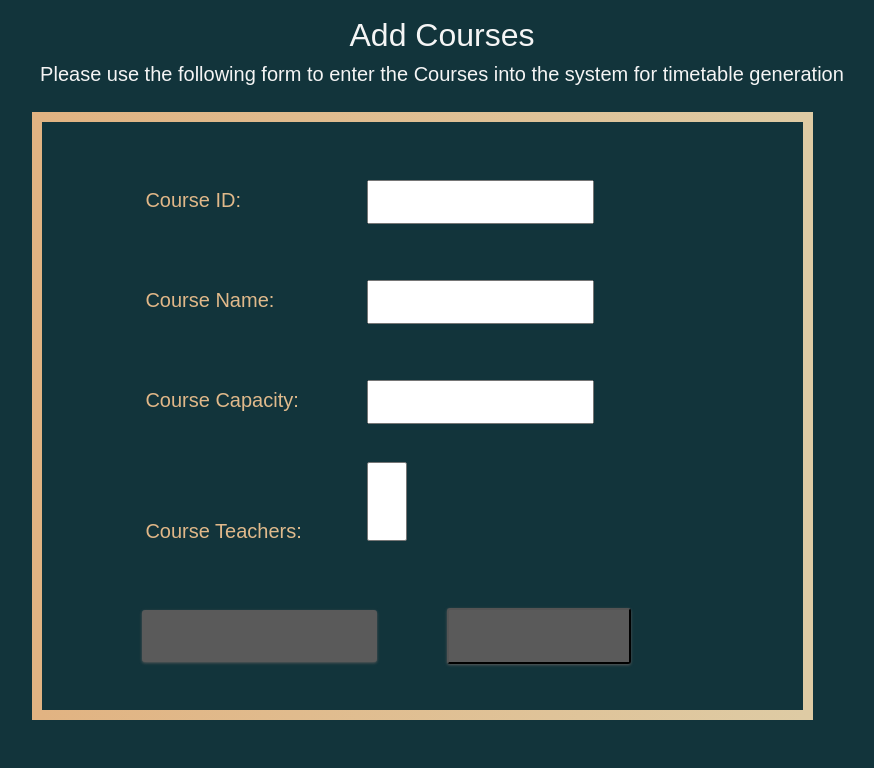
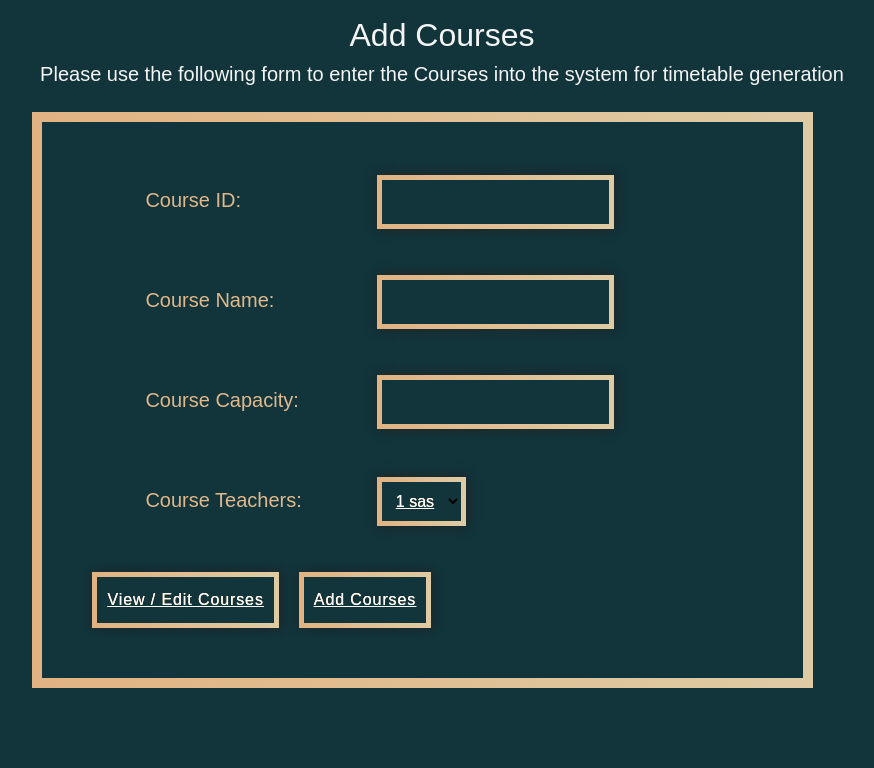
Before and after one commit to BhuvanKoduru/DBMS-Project, a Django app: page /add_courses in a window 1280 px wide. Shown: the part 80-848 px from the top of the page, without its empty margins (198-1072 px from the left). After the commit the page ends 768 px from the top, so only its background shows below. Run offline with Django 3.2, Linux system fonts and the light colour scheme; a user stored in the database is signed in; data comes from the database, SQL or seed files in the repository; parts of the project's set-up code (start-up, migrations or seed data) failed here and were passed over; some libraries are stand-ins or nearby versions.

Commit message:
addcourses

```diff
--- a/TTGS Code/projttgs/templates/addCourses.html
+++ b/TTGS Code/projttgs/templates/addCourses.html
@@ -415,7 +415,7 @@
 	<fieldset>
 		<div class="tabcontent" id="new">
 			{{ form.as_p }}
-		<a href="{% url 'editcourse' %}"><h1 class="submit" onclick="openPage('edit')">View / Edit Courses</h1></a><input type="submit" value="Add Courses" class="submit">
+		<a href="{% url 'editcourse' %}"><h1 class="submit btn justify-content-center" onclick="openPage('edit')">View / Edit Courses</h1></a><input type="submit" value="Add Courses" class="submit btn justify-content-center">
 		</div>
 	</fieldset>
 </form>
--- a/TTGS Code/projttgs/ttgen/forms.py
+++ b/TTGS Code/projttgs/ttgen/forms.py
@@ -58,6 +58,14 @@ class CourseForm(ModelForm):
             "max_numb_students": "Course Capacity",
             "instructors": "Course Teachers"
         }
+        widgets = {
+             'course_number': forms.TextInput(attrs={'class':"test-class"}),
+            'course_name': forms.TextInput(attrs={'class':"test-class"}),
+            'max_numb_students': forms.TextInput(attrs={'class':"test-class"}),
+            "instructors":forms.Select(attrs={'class':"test-class"})
+
+        }
+
 
 
 class DepartmentForm(ModelForm):
```
